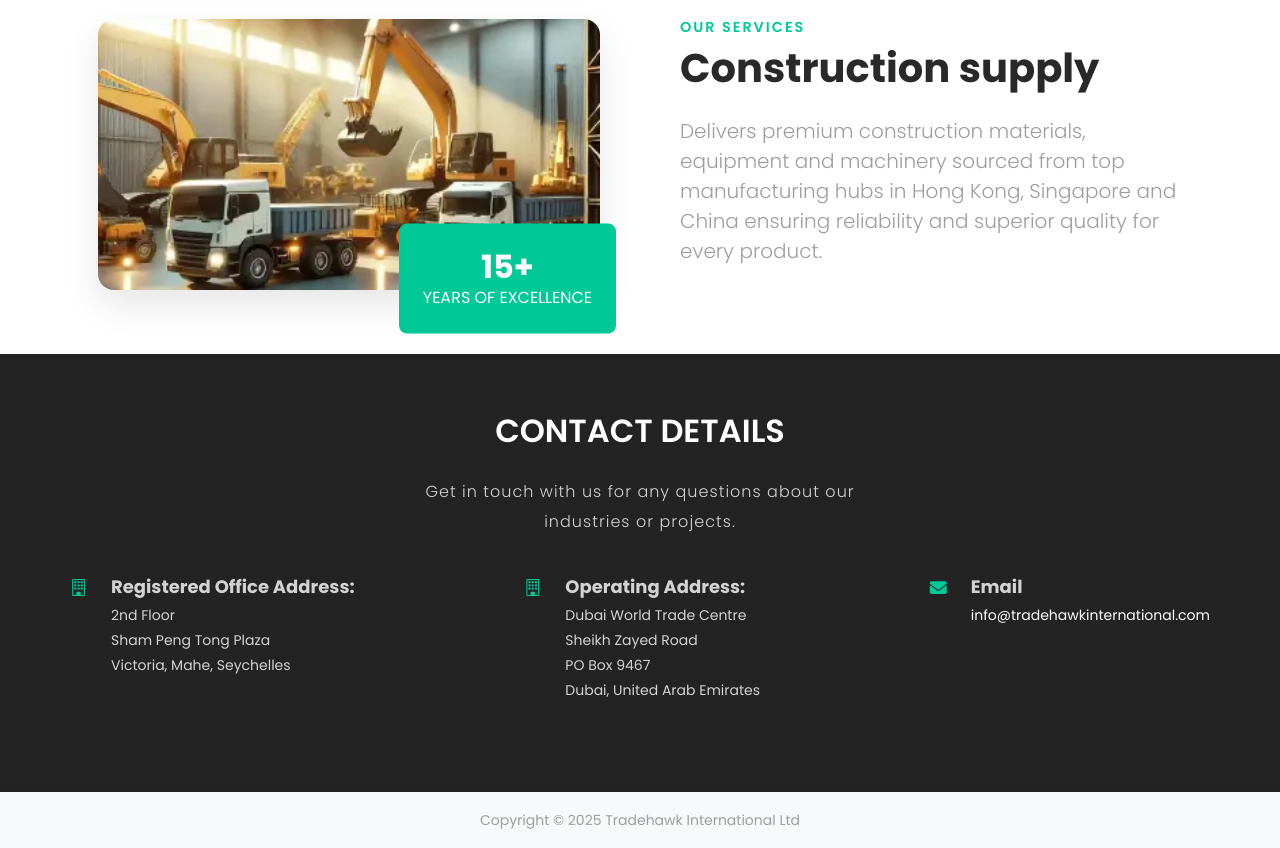
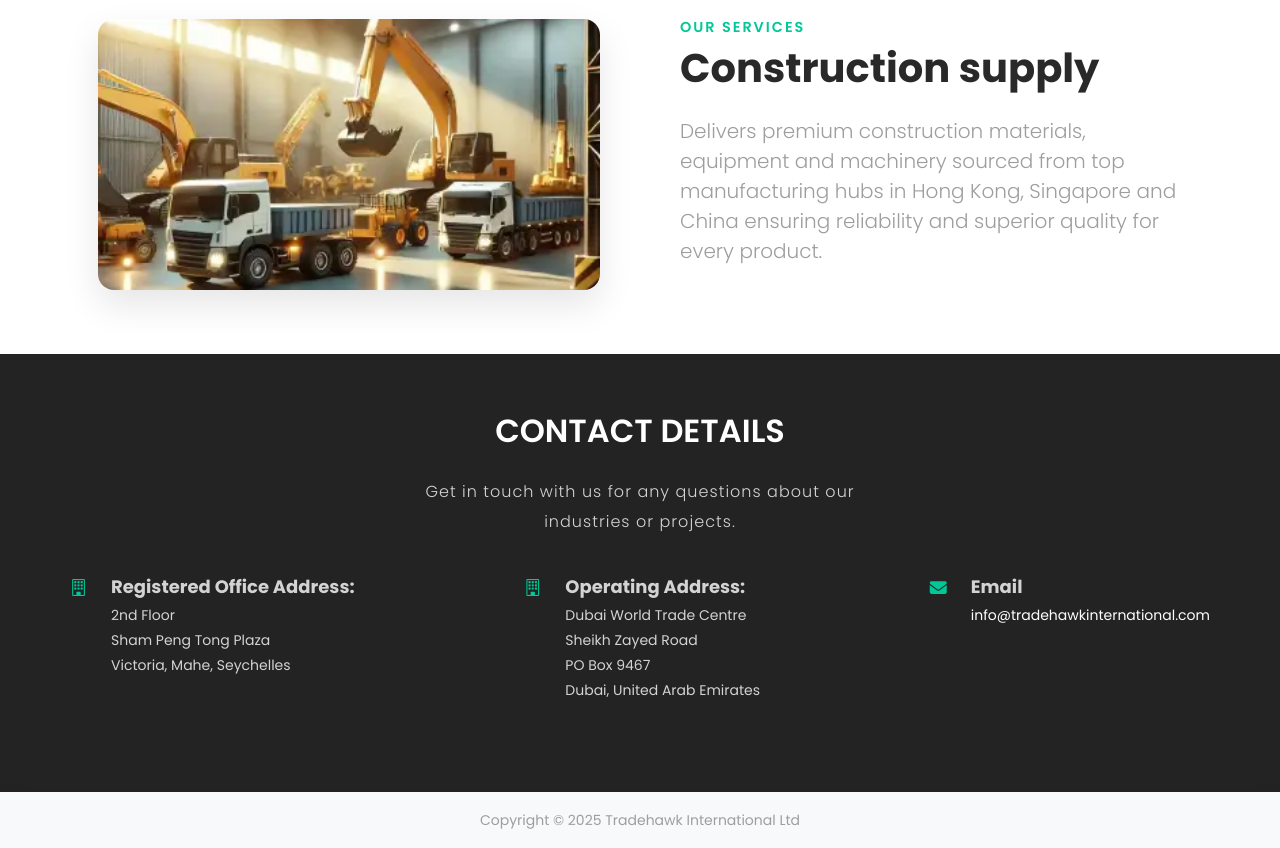
Before and after one commit to gulfwww/tradehawk-international, a website: page dist/index.html in a window 1280 px wide. Shown: the part 757-1605 px from the top of the page. Drawn offline with nearby package versions, Linux system fonts and the light colour scheme.

Commit message:
update content and logo

```diff
--- a/dist/index.html
+++ b/dist/index.html
@@ -84,7 +84,7 @@
 									<div class="col-lg-6">
 											<div class="image-wrapper">
 													<img src="./img/service-0.webp" alt="Equipment Supply" class="img-fluid rounded-4 w-100">
-													<div class="experience-badge">
+													<div class="experience-badge d-none">
 															<span class="h2 fw-bold mb-0">15+</span>
 															<span class="text-uppercase">Years of Excellence</span>
 													</div>
```
